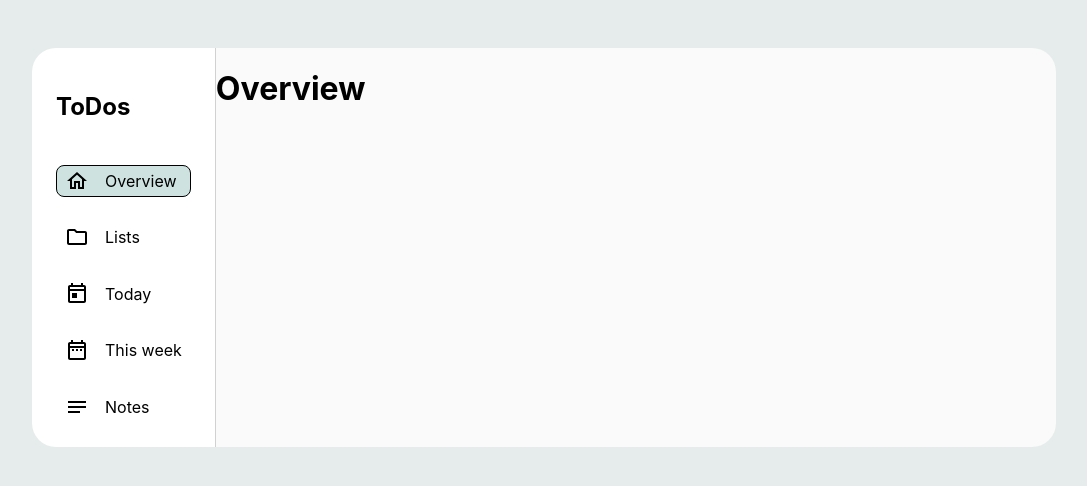
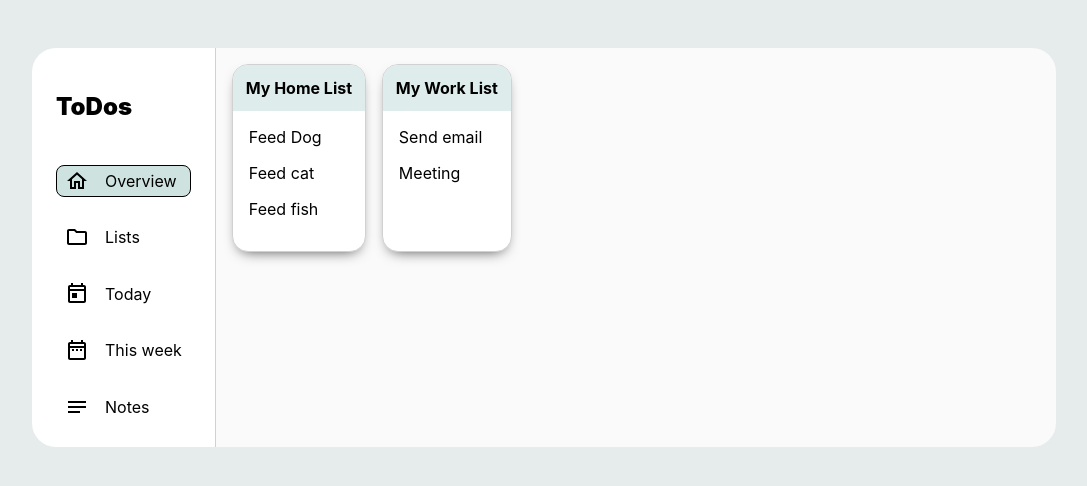
Before and after one commit to thiseas-perso/todo-react-app, a React (Create React App) app: page / in a window 1280 px wide. Both pictures are taken after a click on the element "Overview". Shown: the top 486 px of the page, without its empty margins (96-1183 px from the left). Built offline with nearby package versions, Linux system fonts and the light colour scheme.

Commit message:
overview

```diff
--- a/src/Components/Dashboard.js
+++ b/src/Components/Dashboard.js
@@ -23,6 +23,12 @@ const Dashboard = () => {
           priority: 1,
           id: "a2",
         },
+        {
+          title: "Feed fish",
+          date: new Date(2022, 4, 5),
+          priority: 1,
+          id: "a3",
+        },
       ],
     },
     {
@@ -36,7 +42,7 @@ const Dashboard = () => {
           id: "b1",
         },
         {
-          title: "Feed cat",
+          title: "Meeting",
           date: new Date(2022, 4, 9),
           priority: 2,
           id: "b2",
@@ -63,7 +69,7 @@ const Dashboard = () => {
         lists={lists}
         onAddNewList={addNewListHandler}
       />
-      <MainDisplay display={display} />
+      <MainDisplay display={display} items={lists} />
     </div>
   );
 };
--- a/src/Components/Elements/NavbarItem.js
+++ b/src/Components/Elements/NavbarItem.js
@@ -14,7 +14,7 @@ const NavbarItem = (props) => {
       onClick={clickHandler}
     >
       <img src={props.img} alt="" />
-      <h2>{props.title}</h2>
+      <h2 className="nav-title">{props.title}</h2>
     </div>
   );
 };
--- a/src/Components/MainDisplay.js
+++ b/src/Components/MainDisplay.js
@@ -1,4 +1,3 @@
-import DisplayContent from "./Elements/DisplayContent";
 import "./MainDisplay.css";
 
 import ViewOverview from "./Views/ViewOverview";
@@ -6,7 +5,7 @@ import ViewOverview from "./Views/ViewOverview";
 const MainDisplay = (props) => {
   return (
     <div id="main-display">
-      {props.display === "Overview" && <ViewOverview />}
+      {props.display === "Overview" && <ViewOverview items={props.items} />}
     </div>
   );
 };
--- a/src/Components/Navbar.css
+++ b/src/Components/Navbar.css
@@ -1,4 +1,4 @@
-h2{
+.nav-title{
    font-size: 1rem;
    font-weight: 400;
    margin: 0;
@@ -13,6 +13,8 @@ h2{
    grid-gap: 1.5rem;
 }
 
-h1{
+#app-name{
+   font-size: 1.5rem;
+   font-weight: 900;
    grid-area: 1 / 1 / 1 / 2 ;
 }
--- a/src/Components/Navbar.js
+++ b/src/Components/Navbar.js
@@ -25,7 +25,7 @@ const Navbar = (props) => {
 
   return (
     <nav id="navbar">
-      <h1>ToDos</h1>
+      <h2 id="app-name">ToDos</h2>
       <NavbarItem
         title={"Overview"}
         img={images["home.svg"]}
--- /dev/null
+++ b/src/Components/Views/Card.css
@@ -0,0 +1,16 @@
+.overview-card{
+   border: 1px solid #d1d1d1;
+   padding: 1rem;
+   border-radius: 1rem;
+   background-color: white;
+   box-shadow: 0px 6px 14px -7px rgba(0,0,0,0.75);
+   font-size: 1rem;
+   overflow: hidden;
+}
+
+.overview-card h3{
+   background-color: hsl(171, 31%, 90%);;
+   padding: 0.8rem;
+   font-size: 1rem;
+   margin: -1rem -1rem 1rem -1rem;
+}
--- /dev/null
+++ b/src/Components/Views/Card.js
@@ -0,0 +1,14 @@
+import React from "react";
+import "./Card.css";
+const Card = (props) => {
+  return (
+    <div className="overview-card">
+      <h3>{props.title}</h3>
+      {props.todos.map((todo) => (
+        <p key={todo.id}>{todo.title}</p>
+      ))}
+    </div>
+  );
+};
+
+export default Card;
--- /dev/null
+++ b/src/Components/Views/ViewOverview.css
@@ -0,0 +1,6 @@
+#main-display-overview{
+   margin: 1rem;
+   display: flex;
+   gap: 1rem;
+
+}
--- a/src/Components/Views/ViewOverview.js
+++ b/src/Components/Views/ViewOverview.js
@@ -1,5 +1,14 @@
-const ViewOverview = () => {
-  return <h1>Overview</h1>;
+import React from "react";
+import Card from "./Card";
+import "./ViewOverview.css";
+const ViewOverview = (props) => {
+  return (
+    <div id="main-display-overview">
+      {props.items.slice(0, 3).map((item) => (
+        <Card key={item.id} title={item.title} todos={item.todos} />
+      ))}
+    </div>
+  );
 };
 
 export default ViewOverview;
```
